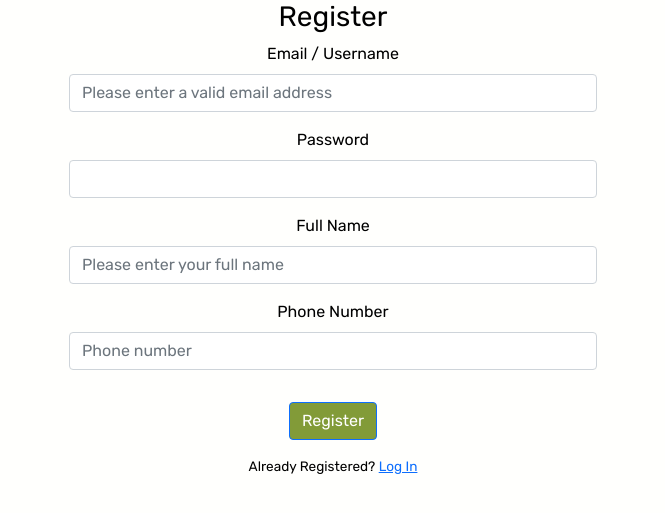
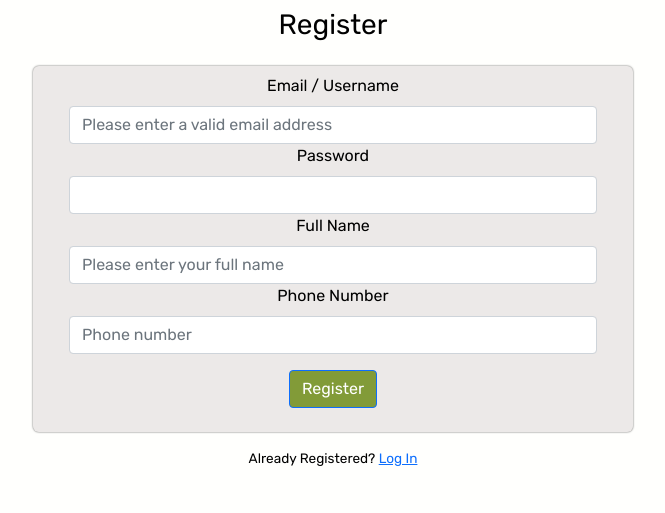
Before and after one commit to kenwals/Wildlife-Rescue, a Flask app: page /register in a window 1280 px wide. Shown: the part 56-569 px from the top of the page, without its empty margins (307-972 px from the left). Run offline with Flask 2, Linux system fonts and the light colour scheme; some libraries are stand-ins or nearby versions.

Commit message:
style form background and aligned style

```diff
--- a/templates/register.html
+++ b/templates/register.html
@@ -1,33 +1,37 @@
 {% extends "base-min.html" %}
 {% block content %}
 <div class="container-lg">
-<h3 class="text-center">Register</h3>
+<h3 class="text-center my-2">Register</h3>
 
-<form class="row g-3 mx-auto text-center" method="POST" action="{{ url_for('register') }}">
-    <div class="col-md-12">
+<div class="row">
+<form class="col g-3 text-center" method="POST" action="{{ url_for('register') }}">
+  <div class="form-section mx-auto py-2">
+    <div>
       <label for="inputEmail4" class="form-label">Email / Username</label>
       <input type="email" class="form-control maximum-width mx-auto " id="inputEmail4" name="username"
       placeholder="Please enter a valid email address" autocomplete="username" required>
     </div>
-    <div class="col-md-12">
+    <div>
       <label for="inputPassword4" class="form-label">Password</label>
       <input type="password" class="form-control maximum-width mx-auto " id="inputPassword4" name="password" minlength="8" autocomplete="new-password" required>
     </div>
-    <div class="col-md-12">
+    <div>
       <label for="inputFullName" class="form-label">Full Name</label>
       <input type="text" class="form-control maximum-width mx-auto " id="inputFullName" name="full-name" placeholder="Please enter your full name" required>
     </div>
-    <div class="col-md-12">
+    <div>
       <label for="inputPhoneNumber" class="form-label">Phone Number</label>
       <input type="text" class="form-control maximum-width mx-auto " id="inputPhoneNumber" name="phone" placeholder="Phone number">
     </div>
-    <div class="col-md-12 text-center">
+    <div class="text-center">
       <button type="submit" class="btn btn-primary my-3 ">Register</button>
     </div>
+  </div>
 </form>
+</div>
 <div class="row">
     <div class="col-md-12">
-        <p class="text-center sub-text-register">
+        <p class="text-center sub-text-register mt-3">
             Already Registered?
             <a href="{{ url_for('login') }}" >Log In</a>
         </p>
```
Also changed, not shown: templates/login.html (+6 -4 lines).
